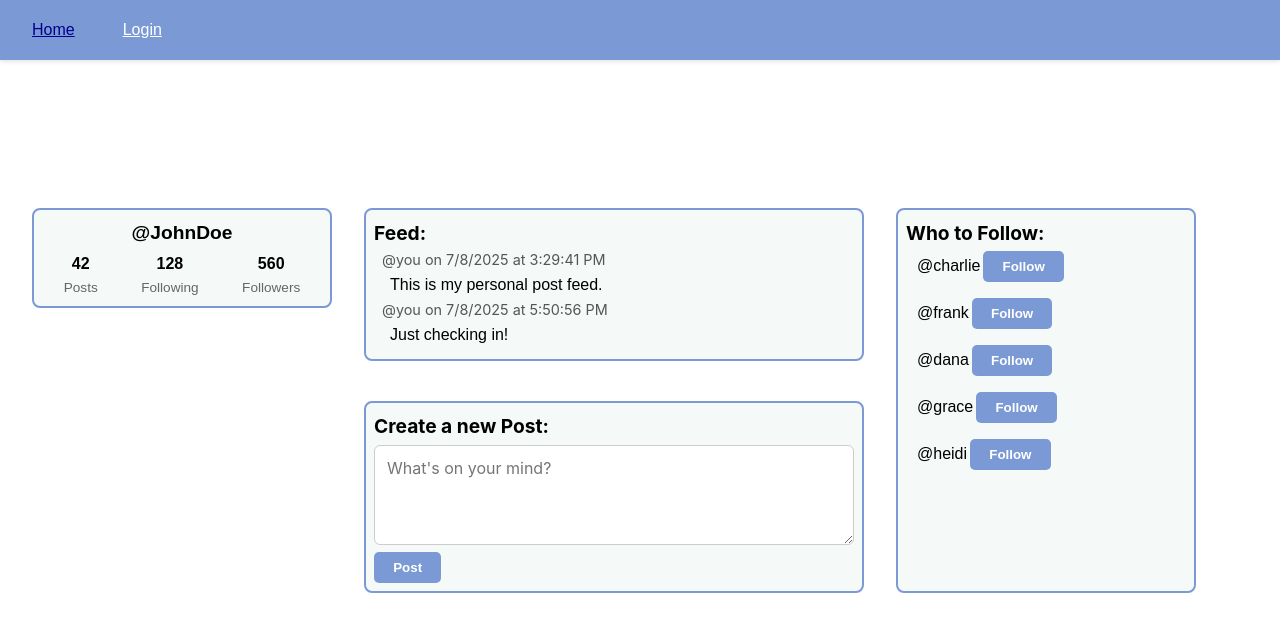
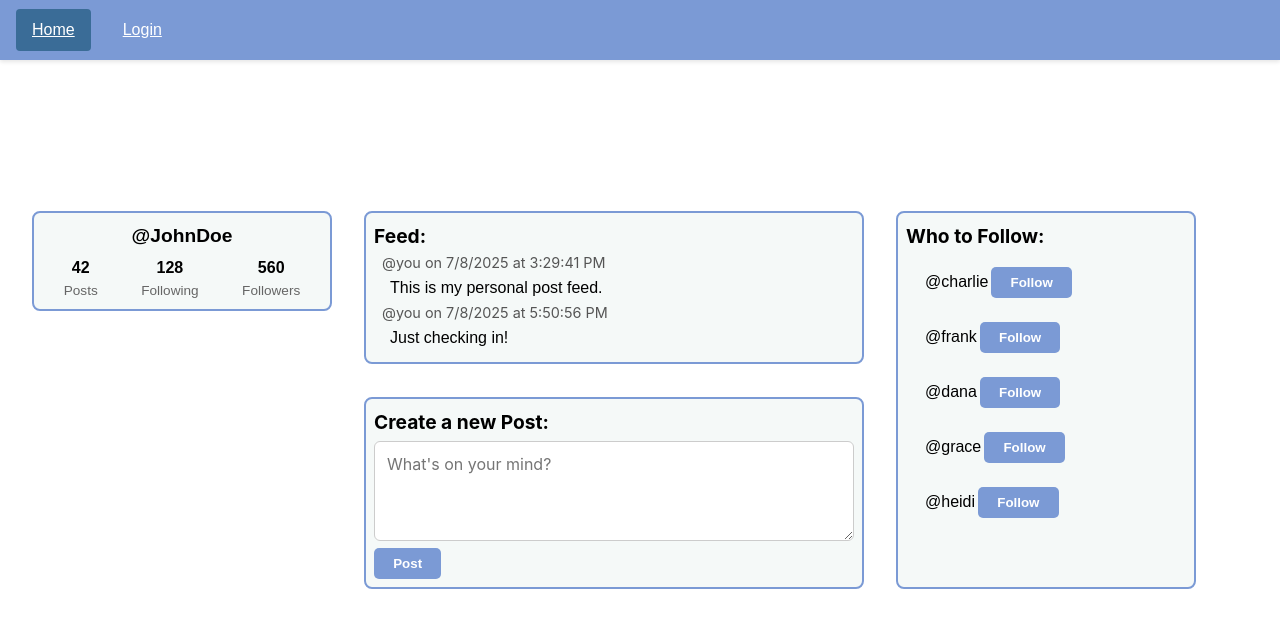
Before and after one commit to Rebecca-J7/CS110-Project, a Vue app: page / in a window 1280 px wide. Shown: the top 632 px of the page. Built offline with nearby package versions, Linux system fonts and the light colour scheme.

Commit message:
created user stats component

```diff
--- a/src/components/Navbar.vue
+++ b/src/components/Navbar.vue
@@ -58,6 +58,6 @@ import { RouterLink, RouterView } from 'vue-router'
 }
 
 .nav-links a.router-link-exact-active {
-  color:darkblue;
+  background-color: rgb(58, 108, 151);
 }
 </style>
--- a/src/components/SuggestedFollowers.vue
+++ b/src/components/SuggestedFollowers.vue
@@ -79,8 +79,8 @@ const followUser = (username) => {
 }
 
 .suggestion-item {
-    margin-bottom: 1rem;
-    padding-left: 0.5rem;
+    margin: 0.5rem;
+    padding: 0.5rem;
     font-family: Arial, sans-serif;
     font-size: 1rem;
     color: black;
@@ -90,7 +90,7 @@ const followUser = (username) => {
     font-size: 1rem;
     font-weight: normal;
     color:black;
-    line-height: 1.2rem;
+    line-height: 1.3rem;
 }
 
 .user-link:hover {
--- /dev/null
+++ b/src/components/UserStats.vue
@@ -0,0 +1,77 @@
+<script setup>
+import { ref, computed } from 'vue'
+import { RouterLink } from 'vue-router'
+
+import { inject } from 'vue'
+const isLoggedIn = inject('isLoggedIn')
+
+const username = '@JohnDoe'
+    const stats = {
+        posts: 42,
+        following: 128,
+        followers: 560,
+    }
+</script>
+
+<template>
+    <section class="user-box">
+        <h2 class="username">{{ username }}</h2>
+        <div class="stats">
+        <div class="stat-item">
+            <span class="stat-number">{{ stats.posts }}</span>
+            <span class="stat-label">Posts</span>
+        </div>
+        <div class="stat-item">
+            <span class="stat-number">{{ stats.following }}</span>
+            <span class="stat-label">Following</span>
+        </div>
+        <div class="stat-item">
+            <span class="stat-number">{{ stats.followers }}</span>
+            <span class="stat-label">Followers</span>
+        </div>
+        </div>
+    </section>
+</template>
+
+<style scoped>
+.user-box {
+  width: 300px;
+  height: 100px;
+  margin: 1rem auto;
+  padding: 0.5rem;
+  border: 2px solid rgb(123, 154, 213);
+  border-radius: 8px;
+  background-color: #f5f9f8;
+  text-align: center;
+  font-family: Arial, sans-serif;
+}
+
+.username {
+  font-size: 1.2rem;
+  font-weight: bold;
+  margin-bottom: 0.2rem;
+  color:black;
+}
+
+.stats {
+  display: flex;
+  justify-content: space-around;
+}
+
+.stat-item {
+  display: flex;
+  flex-direction: column;
+  align-items: center;
+}
+
+.stat-number {
+  font-weight: 700;
+  font-size: 1rem;
+  color: black;
+}
+
+.stat-label {
+  font-size: 0.85rem;
+  color: #666;
+}
+</style>
--- a/src/views/HomeView.vue
+++ b/src/views/HomeView.vue
@@ -3,22 +3,11 @@ import { ref } from 'vue'
 import { inject } from 'vue'
 const isLoggedIn = inject('isLoggedIn')
 
-  const username = '@JohnDoe'
-  const stats = {
-    posts: 42,
-    following: 128,
-    followers: 560,
-  }
-
-  const users = ref([
-  { id: 1, username: '@alice' },
-  { id: 2, username: '@bob' },
-  { id: 3, username: '@charlie' },
-])
 
 import PostFeed from '../components/PostFeed.vue'
 import SuggestedFollowers from '@/components/SuggestedFollowers.vue'
 import PostInput from '@/components/PostInput.vue'
+import UserStats from '@/components/UserStats.vue'
 </script>
 
 <template>
@@ -26,36 +15,11 @@ import PostInput from '@/components/PostInput.vue'
 
     <div v-if="isLoggedIn">
       <div style = "display:flex; flex-direction:row; gap:2rem;">
-      <section class="user-box">
-        <h2 class="username">{{ username }}</h2>
-        <div class="stats">
-        <div class="stat-item">
-          <span class="stat-number">{{ stats.posts }}</span>
-          <span class="stat-label">Posts</span>
-        </div>
-        <div class="stat-item">
-          <span class="stat-number">{{ stats.following }}</span>
-          <span class="stat-label">Following</span>
-        </div>
-        <div class="stat-item">
-          <span class="stat-number">{{ stats.followers }}</span>
-          <span class="stat-label">Followers</span>
-        </div>
-        </div>
-      </section>
+      <UserStats />
 
-      <div style ="display:flex; flex-direction:column; gap:0.5rem;">
+      <div style ="display:flex; flex-direction:column; gap:0.1rem;">
         <PostFeed />
         <PostInput />
-      <!-- <section class="post-box">
-        <h2 class = "username">Create a new Post:</h2>
-        <textarea
-        v-model="postText"
-        placeholder="What's on your mind?"
-        class="post-input"
-        />
-        <button class="button">Post</button>
-      </section> -->
       </div>
       <SuggestedFollowers />
       </div>
@@ -64,7 +28,7 @@ import PostInput from '@/components/PostInput.vue'
     <div v-else>
       <div style = "display:flex; flex-direction:row; gap:2rem;">
       <section class="login-box">
-        <div class="username">
+        <div class="title">
           <RouterLink to="/login">Login</RouterLink>
         </div>
       </section>
@@ -81,103 +45,22 @@ import PostInput from '@/components/PostInput.vue'
 <style scoped>
 .login-box {
   width: 300px;
-  height: 50px;
+  height: 70px;
   margin: 1rem auto;
   padding: 0.5rem;
   border: 2px solid rgb(123, 154, 213);
   border-radius: 8px;
   background-color: #f5f9f8;
   box-sizing: border-box;
-  text-align: center;
+  display:flex;
+  align-items: center;
+  justify-content: center;
 }
 
-.post-box {
-  width: 500px;
-  height: 100px;
-  margin: 1rem auto;
-  padding: 0.5rem;
-  border: 2px solid rgb(123, 154, 213);
-  border-radius: 8px;
-  background-color: #f5f9f8;
-  box-sizing: border-box;
-  height: auto;
-  overflow-wrap: break-word;
-}
-
-.post-info {
-  font-family: Arial, sans-serif;
-  font-size: 1rem;
-  padding-left: 1rem;
-  line-height: 1.4rem;
-  color: black;
-}
-
-.post-input {
-  width: 100%;
-  min-height: 100px;
-  padding: 0.75rem;
-  font-size: 1rem;
-  border: 1px solid #ccc;
-  border-radius: 6px;
-  resize: vertical;
-  box-sizing: border-box;
-  font-family: inherit;
-}
-
-.button {
-  align-self: flex-end;
-  background-color: rgb(123, 154, 213);
-  border: none;
-  color: white;
-  padding: 0.5rem 1.2rem;
-  border-radius: 5px;
-  cursor: pointer;
-  font-weight: 600;
-  transition: background-color 0.3s ease;
-}
-
-.button:hover {
-  background-color: rgb(58, 108, 151);
-}
-
-.user-box {
-  width: 300px;
-  height: 100px;
-  margin: 1rem auto;
-  padding: 0.5rem;
-  border: 2px solid rgb(123, 154, 213);
-  border-radius: 8px;
-  background-color: #f5f9f8;
-  text-align: center;
-  font-family: Arial, sans-serif;
-}
-
-.username {
+.title {
   font-size: 1.2rem;
   font-weight: bold;
   margin-bottom: 0.2rem;
   color:black;
 }
-
-.stats {
-  display: flex;
-  justify-content: space-around;
-}
-
-.stat-item {
-  display: flex;
-  flex-direction: column;
-  align-items: center;
-}
-
-.stat-number {
-  font-weight: 700;
-  font-size: 1rem;
-  color: black;
-}
-
-.stat-label {
-  font-size: 0.85rem;
-  color: #666;
-}
 </style>
```
